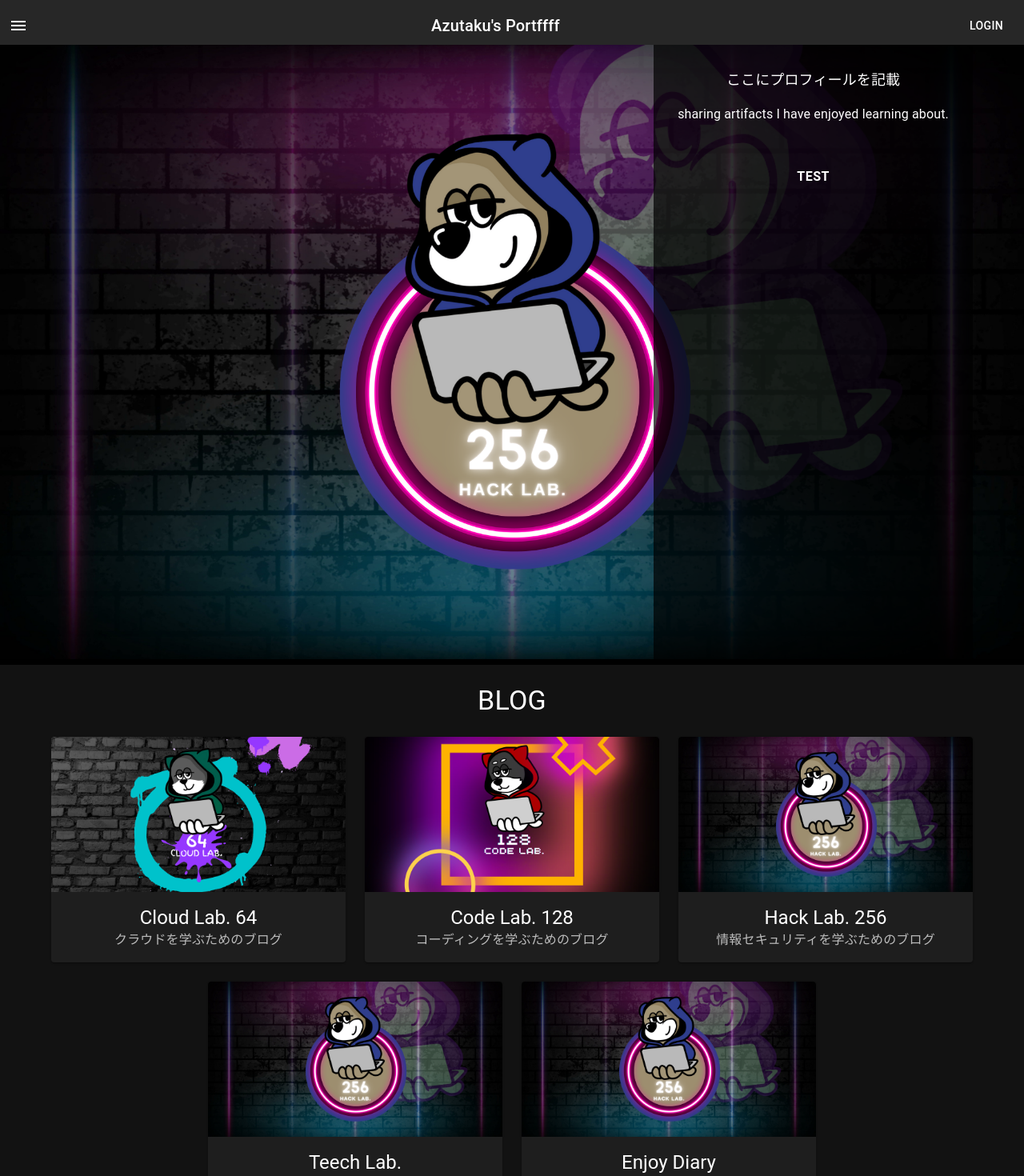
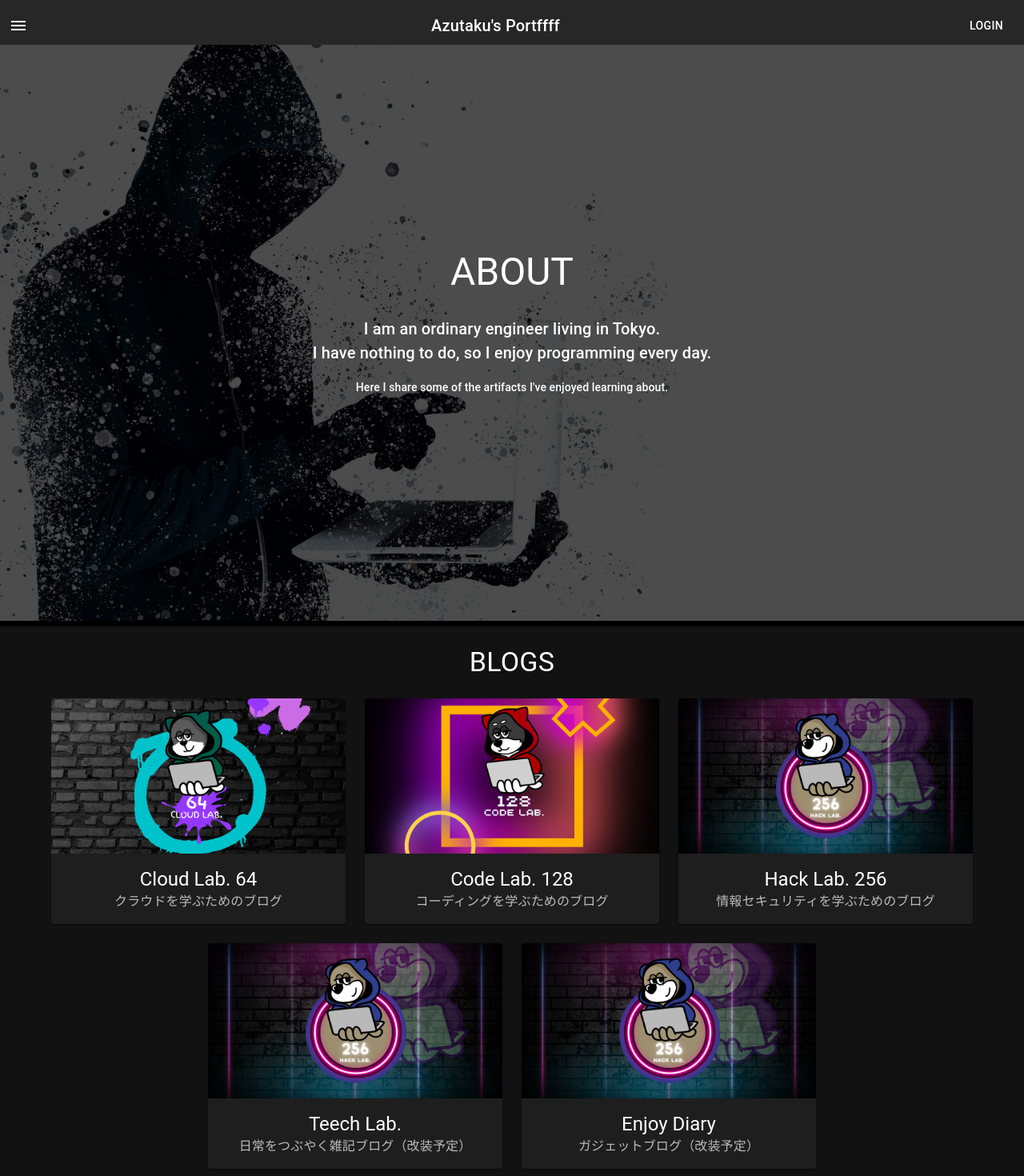
Before and after one commit to aazutaku/my-portfolio, a React (Create React App) app: page / in a window 1280 px wide. Shown: the top 1470 px of the page at 80% size. Built offline with nearby package versions, Linux system fonts and the light colour scheme.

Commit message:
[fix] brogs

```diff
--- a/src/components/modules/Products/Product.tsx
+++ b/src/components/modules/Blogs/Blog.tsx
@@ -2,7 +2,7 @@ import { FC } from "react";
 
 import { Card, CardHeader, CardMedia, Grid, ButtonBase } from "@mui/material";
 
-import styles from "./Product.module.scss";
+import styles from "./Blog.module.scss";
 
 type ProductProps = {
   product: ProductDetailProps;
@@ -11,16 +11,18 @@ type ProductProps = {
 type ProductDetailProps = {
   name: string;
   description: string;
+  url: string;
   image: string;
 };
 
 const ProductCard: FC<ProductDetailProps> = ({
   name,
   description,
+  url,
   image,
 }): JSX.Element => {
   return (
-    <ButtonBase className={styles.croduct_card_button}>
+    <ButtonBase href={url} className={styles.croduct_card_button}>
       <Card className={styles.product_card}>
         <CardMedia
           component="img"
@@ -50,6 +52,7 @@ const Product: FC<ProductProps> = ({ product }): JSX.Element => {
       <ProductCard
         name={product.name}
         description={product.description}
+        url={product.url}
         image={product.image}
       />
     </Grid>
--- a/src/components/modules/Products/Products.tsx
+++ b/src/components/modules/Blogs/Blogs.tsx
@@ -1,37 +1,42 @@
 import { FC } from "react";
 import { Container, Grid, Typography, Stack } from "@mui/material";
-import Product from "./Product";
-import styles from "./Products.module.scss";
+import Product from "./Blog";
+import styles from "./Blogs.module.scss";
 
 export const products = [
   {
     id: 1,
     name: "Cloud Lab. 64",
     description: "クラウドを学ぶためのブログ",
+    url: "https://cloud-lab-64.com/",
     image: "/images/cloud-lab-64-logo.png",
   },
   {
     id: 2,
     name: "Code Lab. 128",
     description: "コーディングを学ぶためのブログ",
+    url: "https://code-lab-128.com/",
     image: "/images/code-lab-128-logo.png",
   },
   {
     id: 3,
     name: "Hack Lab. 256",
     description: "情報セキュリティを学ぶためのブログ",
+    url: "https://hack-lab-256.com/",
     image: "/images/hack-lab-256-logo.png",
   },
   {
     id: 4,
     name: "Teech Lab.",
     description: "日常をつぶやく雑記ブログ（改装予定）",
+    url: "https://teech-lab.com/",
     image: "/images/hack-lab-256-logo.png",
   },
   {
     id: 5,
     name: "Enjoy Diary",
     description: "ガジェットブログ（改装予定）",
+    url: "https://enjoy-diary.com/",
     image: "/images/hack-lab-256-logo.png",
   },
 ];
--- a/src/components/modules/banner/Banner.module.scss
+++ b/src/components/modules/banner/Banner.module.scss
@@ -11,13 +11,16 @@
   .content {
     position: absolute;
     top: 0%;
-    right: 5%;
+    right: 0%;
     background: rgba(0, 0, 0, 0.7);
     height: 100%;
+    width: 100%;
     padding: 30px;
+    display: flex;
+    align-items: center;
+    justify-content: center;
     .title {
       line-height: 1.5;
-      font-size: large;
       margin-bottom: 20px;
     }
     .description {
@@ -25,11 +28,5 @@
       letter-spacing: 1.25;
       margin-bottom: 3em;
     }
-    .button {
-      padding: "20px 0px";
-      color: white;
-      font-weight: bold;
-      font-size: 16px;
-    }
   }
 }
--- a/src/components/modules/banner/Banner.tsx
+++ b/src/components/modules/banner/Banner.tsx
@@ -1,18 +1,34 @@
-import { Button, Typography } from "@mui/material";
+import { Typography, useMediaQuery, useTheme } from "@mui/material";
 import styles from "./Banner.module.scss";
 
 const Banner = (): JSX.Element => {
+  const theme = useTheme();
+  const isDesctop = useMediaQuery(theme.breakpoints.up("md"));
   return (
     <div className={styles.root}>
-      <img src="/images/hack-lab-256-logo.png" className={styles.image} />
+      <img src="/images/azutaku-title.png" className={styles.image} />
       <div className={styles.content}>
-        <Typography variant="h6" className={styles.title}>
-          ここにプロフィールを記載
-        </Typography>
-        <Typography variant="subtitle1" className={styles.description}>
-          sharing artifacts I have enjoyed learning about.
-        </Typography>
-        <Button className={styles.button}>test</Button>
+        <p>
+          <Typography
+            variant={isDesctop ? "h3" : "h5"}
+            className={styles.title}
+          >
+            ABOUT
+          </Typography>
+          <Typography
+            variant={isDesctop ? "h6" : "subtitle2"}
+            className={styles.title}
+          >
+            I am an ordinary engineer living in Tokyo.
+            <br />I have nothing to do, so I enjoy programming every day.
+          </Typography>
+          <Typography
+            variant={isDesctop ? "subtitle2" : "caption"}
+            className={styles.description}
+          >
+            Here I share some of the artifacts I've enjoyed learning about.
+          </Typography>
+        </p>
       </div>
     </div>
   );
--- a/src/components/modules/index.tsx
+++ b/src/components/modules/index.tsx
@@ -1,5 +1,5 @@
 import Header from "./header/Header";
 import Banner from "./banner/Banner";
-import Products from "./Products/Products";
+import Blogs from "./Blogs/Blogs";
 
-export { Header, Banner, Products };
+export { Header, Banner, Blogs };
--- a/src/pages/home/HomePage.tsx
+++ b/src/pages/home/HomePage.tsx
@@ -1,7 +1,7 @@
 import React from "react";
 import { PATH } from "../../Routers";
 import { LinkButton } from "../../components/parts";
-import { Products } from "../../components/modules";
+import { Blogs } from "../../components/modules";
 import styles from "./HomePage.module.scss";
 import { Stack } from "@mui/material";
 
@@ -9,7 +9,7 @@ const HomePage = (): JSX.Element => {
   return (
     <div className={styles.root}>
       <Stack spacing={3}>
-        <Products title="BLOG" />
+        <Blogs title="BLOGS" />
         <div>
           <LinkButton variant="contained" color="primary" to={PATH.sample1}>
             SAMPLE1
```
Also changed, not shown: public/images/azutaku-title.png (added), src/components/modules/Blogs/Blog.module.scss (renamed from src/components/modules/Products/Product.module.scss), src/components/modules/Blogs/Blogs.module.scss (renamed from src/components/modules/Products/Products.module.scss).
